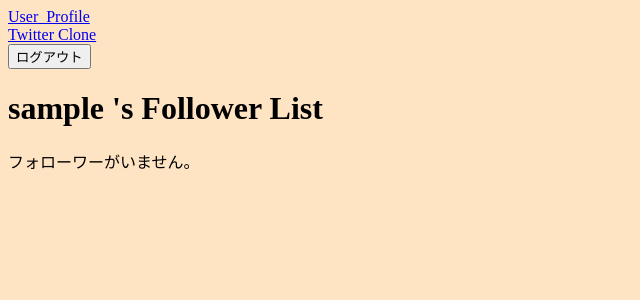
After one commit to shinonome-inc/backend-final-assignment-yasuhiro, a Django app: a page that uses templates/base.html in a window 1280 px wide. The commit adds this page. Shown: the top 300 px of the page, without its empty margins (0-640 px from the left). Run offline with Django 4.2, Linux system fonts and the light colour scheme; the visitor is signed in with stand-in values (Sample User, id 1); data comes from the database, SQL or seed files in the repository.

Commit message:
add basic follow function

```diff
--- a/accounts/admin.py
+++ b/accounts/admin.py
@@ -1,6 +1,6 @@
 from django.contrib import admin
 
-from .models import User
+from .models import FriendShip, User
 
 
 class UserAdmin(admin.ModelAdmin):
@@ -8,3 +8,4 @@ class UserAdmin(admin.ModelAdmin):
 
 
 admin.site.register(User, UserAdmin)
+admin.site.register(FriendShip)
--- a/accounts/models.py
+++ b/accounts/models.py
@@ -1,3 +1,4 @@
+from django.conf import settings
 from django.contrib.auth.models import AbstractUser
 from django.db import models
 
@@ -5,6 +6,20 @@ from django.db import models
 class User(AbstractUser):
     email = models.EmailField("email address", unique=True)
 
+    followings = models.ManyToManyField(
+        "self",
+        related_name="followers",
+        through="FriendShip",
+        through_fields=("following", "follower"),
+        symmetrical=False,
+    )
 
-# class FriendShip(models.Model):
-#     pass
+
+class FriendShip(models.Model):
+    follower = models.ForeignKey(settings.AUTH_USER_MODEL, on_delete=models.CASCADE)
+    following = models.ForeignKey(settings.AUTH_USER_MODEL, related_name="following_users", on_delete=models.CASCADE)
+    data_created = models.DateTimeField(auto_now_add=True)
+
+
+class Meta:
+    constraints = [models.UniqueConstraint(fields=["follower", "following"], name="unique_friendship")]
--- a/accounts/urls.py
+++ b/accounts/urls.py
@@ -9,8 +9,8 @@ urlpatterns = [
     path("login/", views.LoginView.as_view(), name="login"),
     path("logout/", views.LogoutView.as_view(), name="logout"),
     path("<str:username>/", views.UserProfileView.as_view(), name="user_profile"),
-    # path('<str:username>/follow/', views.FollowView.as_view(), name='follow'),
-    # path('<str:username>/unfollow/', views.UnFollowView, name='unfollow'),
-    # path('<str:username>/following_list/', views.FollowingListView.as_view(), name='following_list'),
-    # path('<str:username>/follower_list/', views.FollowerListView.as_view(), name='follower_list'),
+    path("<str:username>/follow/", views.FollowView.as_view(), name="follow"),
+    path("<str:username>/unfollow/", views.UnFollowView.as_view(), name="unfollow"),
+    path("<str:username>/following_list/", views.FollowingListView.as_view(), name="following_list"),
+    path("<str:username>/follower_list/", views.FollowerListView.as_view(), name="follower_list"),
 ]
--- a/accounts/views.py
+++ b/accounts/views.py
@@ -1,11 +1,12 @@
 from django.conf import settings
+from django.contrib import messages
 from django.contrib.auth import authenticate, login, views
 from django.contrib.auth.mixins import LoginRequiredMixin
-from django.shortcuts import redirect
+from django.shortcuts import get_object_or_404, redirect
 from django.urls import reverse_lazy
-from django.views.generic import CreateView, DetailView
+from django.views.generic import CreateView, DetailView, ListView, View
 
-from accounts.models import User
+from accounts.models import FriendShip, User
 from tweets.models import Tweet
 
 from .forms import LoginForm, SignUpForm
@@ -47,4 +48,68 @@ class UserProfileView(LoginRequiredMixin, DetailView):
     def get_context_data(self, **kwargs):
         context = super().get_context_data(**kwargs)
         context["tweets"] = Tweet.objects.select_related("user").filter(user=self.object).order_by("-created_at").all()
+        context["following_numbers"] = FriendShip.objects.filter(following=self.object).count()
+        context["followers_numbers"] = FriendShip.objects.filter(follower=self.object).count()
         return context
+
+
+class FollowingListView(LoginRequiredMixin, ListView):
+    model = User
+    template_name = "accounts/following_list.html"
+
+    def get_queryset(self):
+        self.user = get_object_or_404(User, username=self.kwargs["username"])
+        return self.user.followings.all().order_by("-date_joined")
+
+    def get_context_data(self, **kwargs):
+        context = super().get_context_data(**kwargs)
+        context["traget_user"] = self.user
+        return context
+
+
+class FollowerListView(LoginRequiredMixin, ListView):
+    model = User
+    template_name = "accounts/follower_list.html"
+
+    def get_queryset(self):
+        self.user = get_object_or_404(User, username=self.kwargs["username"])
+        return self.user.followers.all().order_by("-date_joined")
+
+    def get_context_data(self, **kwargs):
+        context = super().get_context_data(**kwargs)
+        context["traget_user"] = self.user
+        return context
+
+
+class FollowView(LoginRequiredMixin, View):
+    def post(self, *args, **kwargs):
+        self.user = get_object_or_404(User, username=self.kwargs["username"])
+
+        if self.user == self.request.user:
+            messages.add_message(self.request, messages.ERROR, "自分自身をフォローできません。")
+
+        else:
+            if self.request.user.followings.filter(username=self.user.username).exists():
+                messages.add_message(self.request, messages.WARNING, "すでにフォローしています。")
+            else:
+                self.request.user.followings.add(self.user)
+                messages.add_message(self.request, messages.SUCCESS, "フォローしました。")
+
+        return redirect("tweets:home")
+
+
+class UnFollowView(LoginRequiredMixin, View):
+    def post(self, *args, **kwargs):
+        self.user = get_object_or_404(User, username=self.kwargs["username"])
+
+        if self.user == self.request.user:
+            messages.add_message(self.request, messages.ERROR, "自分自身のフォロー解除はできません。")
+
+        else:
+            if self.request.user.followings.filter(username=self.user.username).exists():
+                self.request.user.followings.remove(self.user)
+                messages.add_message(self.request, messages.SUCCESS, "フォローを解除しました。")
+            else:
+                messages.add_message(self.request, messages.ERROR, "フォローしていません。")
+
+        return redirect("tweets:home")
--- /dev/null
+++ b/templates/accounts/follower_list.html
@@ -0,0 +1,17 @@
+{% extends 'base.html' %}
+
+{% block title %}Follower List{% endblock %}
+
+{% block content %}
+<h1>{{ traget_user }} 's Follower List</h1>
+
+<div class="followier-list">
+    {% for object in object_list %}
+    <a href="{% url 'accounts:user_profile' user.username %}">{{ object.username }}</a>
+
+    {% empty %}
+    <p>フォローワーがいません。</p>
+
+    {% endfor %}
+</div>
+{% endblock %}
--- a/templates/base.html
+++ b/templates/base.html
@@ -29,6 +29,14 @@
         <a type="button" href="{% url 'accounts:signup' %}">登録</a>
       </div>
     {% endif %}
+
+    {% if messages %}
+    <div>
+      {% for message in messages %}
+      <p>{{ message }}</p>
+      {% endfor %}
+    </div>
+    {% endif %}
   </header>
 
   <main>
```
Also changed, not shown: templates/accounts/following_list.html (added, +17 -0 lines), templates/accounts/profile.html (+20 -0 lines), accounts/migrations/0001_initial.py, accounts/migrations/0002_remove_friendship_unique_friendship_and_more.py (added).
